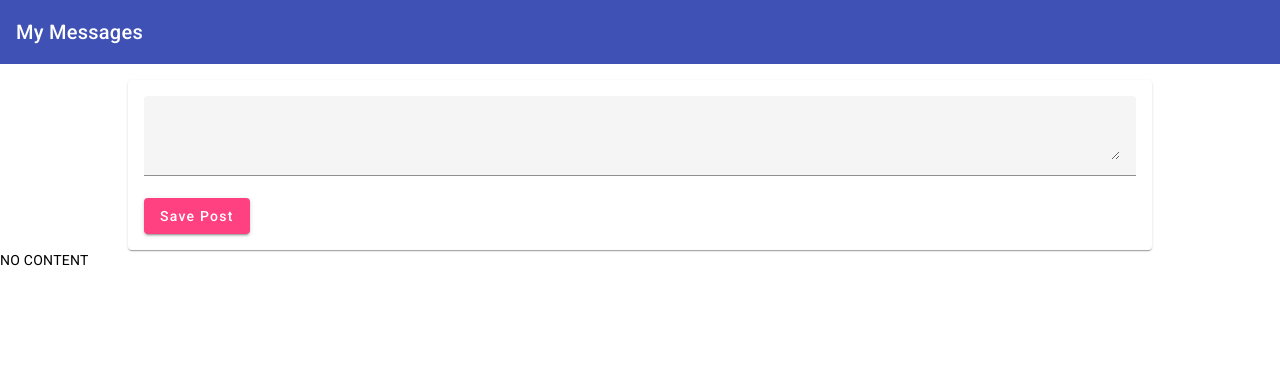
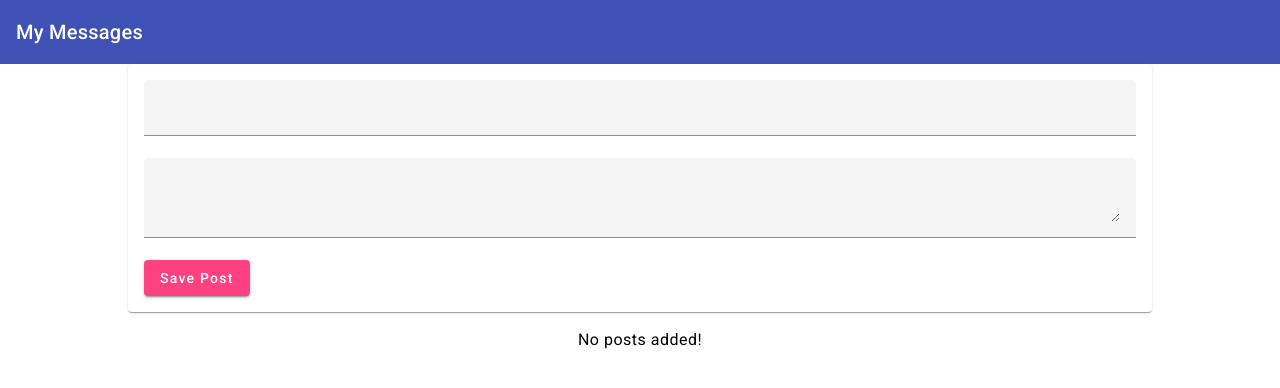
Before and after one commit to KhalidHimmi/main-course, an Angular app: page / in a window 1280 px wide. Shown: the top 388 px of the page. Built offline with nearby package versions, Linux system fonts and the light colour scheme.

Commit message:
Create post create and post list components,Handle the logic to allows add posts and display them in the post list component

```diff
--- a/src/app/app.component.css
+++ b/src/app/app.component.css
@@ -1,3 +1,5 @@
 main{
     margin-top: 1rem;
+    width: 80%;
+    margin: auto;
 }
--- a/src/app/app.component.html
+++ b/src/app/app.component.html
@@ -3,5 +3,6 @@
 </header>
 
 <main>
-    <app-post-create></app-post-create>
+    <app-post-create (postCreated)="onPostAdded($event)"></app-post-create>
+    <app-post-list [posts]="storedPosts"></app-post-list>
 </main>
--- a/src/app/app.component.ts
+++ b/src/app/app.component.ts
@@ -1,10 +1,21 @@
 import { Component } from '@angular/core';
+
+interface Post {
+  title: string;
+  content: string;
+}
 
 @Component({
   selector: 'app-root',
   templateUrl: './app.component.html',
   styleUrl: './app.component.css'
 })
+
 export class AppComponent {
-  title = 'mean-course';
+
+  storedPosts: Post[] = [];
+
+  onPostAdded(post: Post) {
+    this.storedPosts.push(post);
+  }
 }
--- a/src/app/posts/post-create/post-create.component.css
+++ b/src/app/posts/post-create/post-create.component.css
@@ -1,8 +1,3 @@
-mat-card{
-    width: 80%;
-    margin: auto;
-}
-
 mat-form-field,textarea{
     width: 100%;
     margin: auto;
--- a/src/app/posts/post-create/post-create.component.html
+++ b/src/app/posts/post-create/post-create.component.html
@@ -1,11 +1,11 @@
 <mat-card>
     <mat-card-content>
         <mat-form-field>
-            <textarea matInput [(ngModel)]="entredValue"></textarea>
+            <input matInput [(ngModel)]="enteredTitle" type="text">
+        </mat-form-field>
+        <mat-form-field>
+            <textarea matInput [(ngModel)]="enteredContent"></textarea>
         </mat-form-field>
         <button mat-raised-button color="accent" (click)="onAddPost()">Save Post</button>
     </mat-card-content>
 </mat-card>
-
-
-<p>{{ newPost }}</p>
--- a/src/app/posts/post-create/post-create.component.ts
+++ b/src/app/posts/post-create/post-create.component.ts
@@ -1,4 +1,4 @@
-import { Component } from '@angular/core';
+import { Component, EventEmitter, Output } from '@angular/core';
 
 @Component({
   selector: 'app-post-create',
@@ -6,10 +6,17 @@ import { Component } from '@angular/core';
   styleUrl: './post-create.component.css'
 })
 export class PostCreateComponent {
-  newPost = "NO CONTENT";
-  entredValue = "";
 
-  onAddPost(){
-    this.newPost = this.entredValue;
+  enteredTitle = "";
+  enteredContent = "";
+
+  @Output() postCreated = new EventEmitter();
+
+  onAddPost() {
+    const post = {
+      title: this.enteredTitle,
+      content: this.enteredContent
+    };
+    this.postCreated.emit(post);
   }
 }
--- /dev/null
+++ b/src/app/posts/post-list/post-list.component.css
@@ -0,0 +1,7 @@
+:host{
+    display: block;
+    margin-top: 1rem;
+}
+.info-text{
+    text-align: center;
+}
--- /dev/null
+++ b/src/app/posts/post-list/post-list.component.html
@@ -0,0 +1,12 @@
+<mat-accordion multi="true" *ngIf="posts.length > 0">
+  <mat-expansion-panel *ngFor="let post of posts">
+    <mat-expansion-panel-header>
+      <mat-panel-title>
+        {{post.title}}
+      </mat-panel-title>
+    </mat-expansion-panel-header>
+    <p>{{ post.content}}</p>
+  </mat-expansion-panel>
+</mat-accordion>
+
+<p class="info-text mat-body-1"  *ngIf="posts.length <= 0">No posts added!</p>
```
Also changed, not shown: src/app/app.module.ts (+6 -2 lines), src/app/posts/post-list/post-list.component.ts (added, +11 -0 lines), 2 other files (tests, documents, lock files or other folders).
